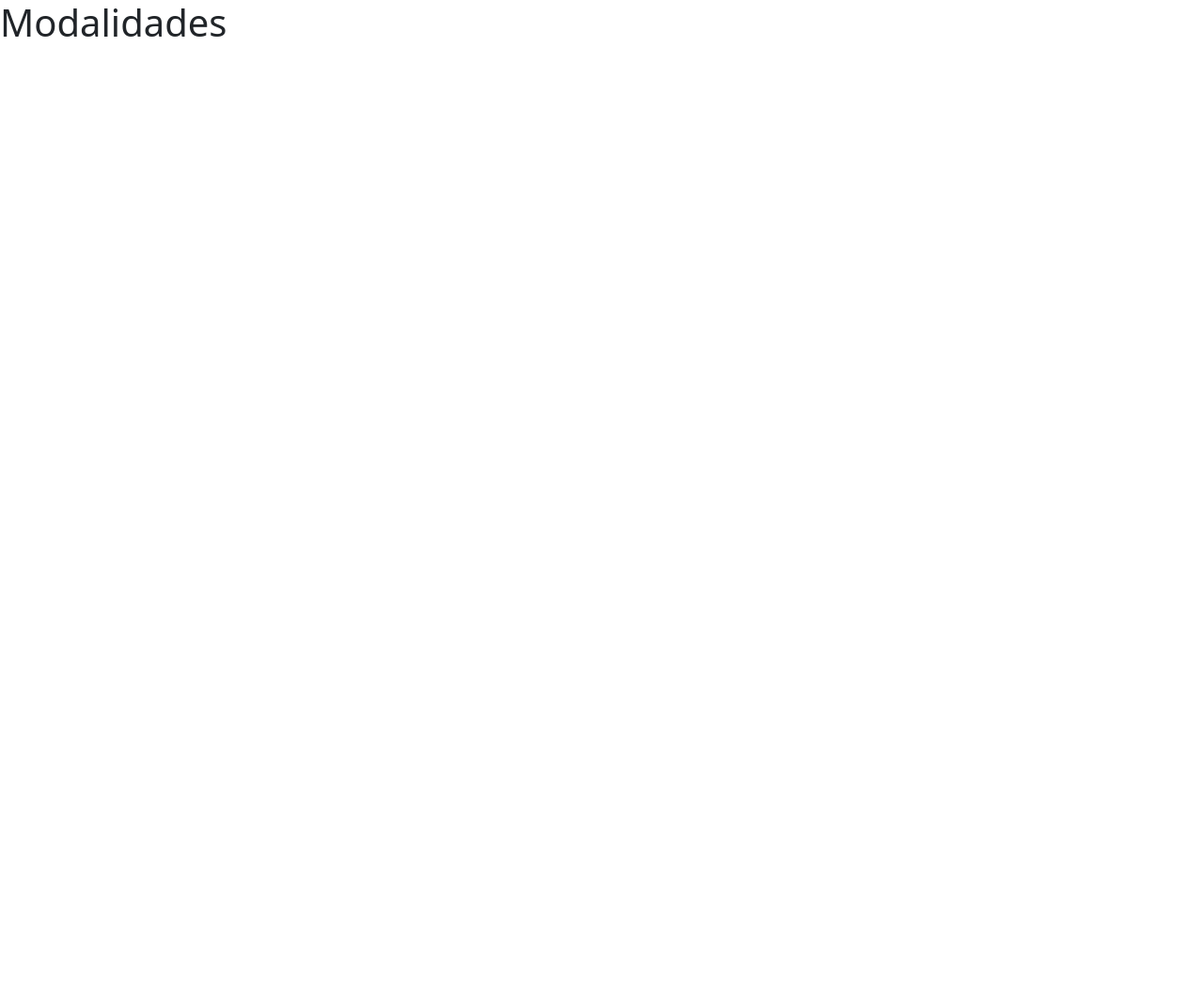
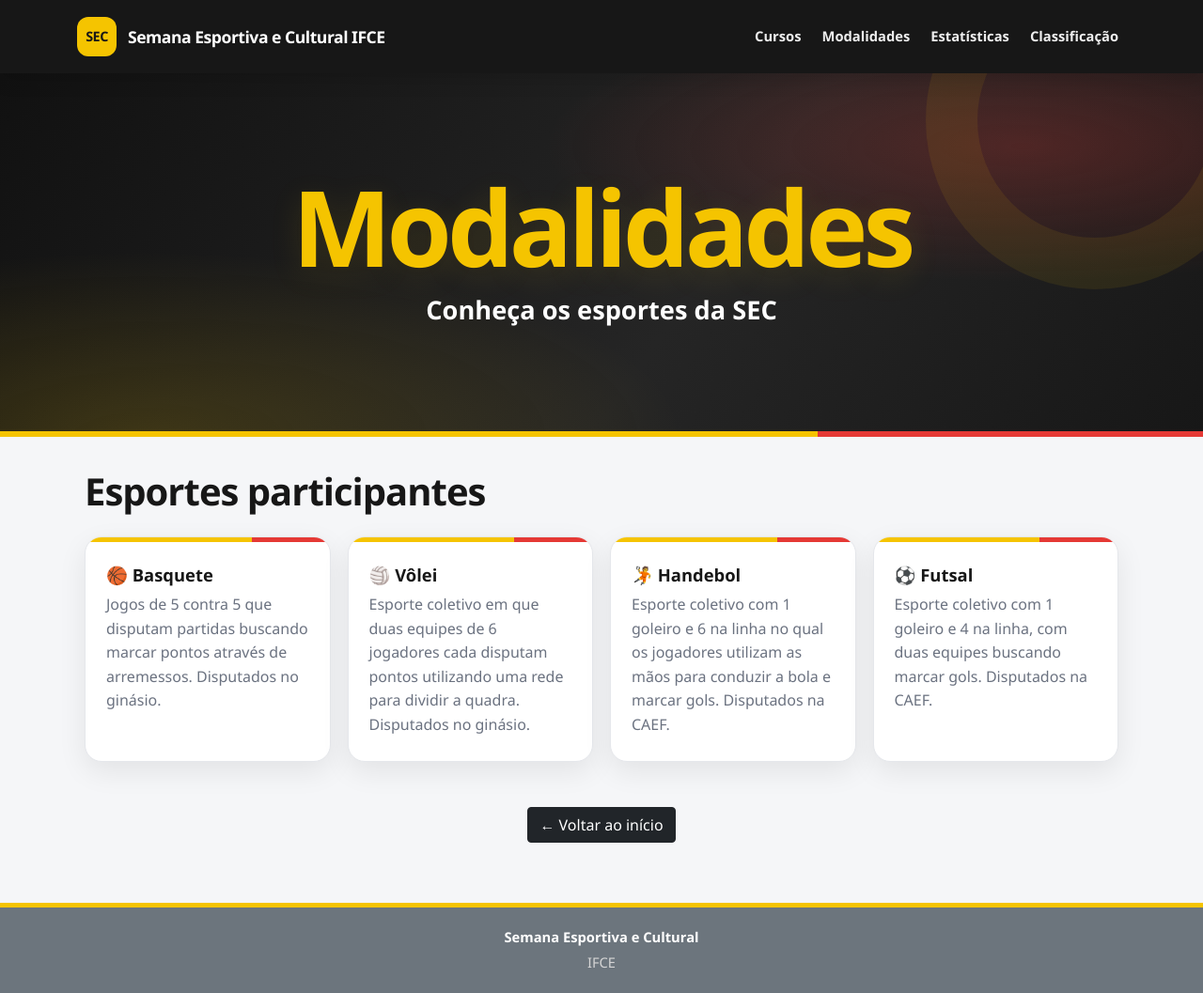
Before and after one commit to theleco09/ifce-sec, a website: page modalidades.html in a window 1280 px wide. Shown: the whole page at 94% size. Before the commit the page ends 800 px from the top, so only its background shows below. Drawn offline with nearby package versions, Linux system fonts and the light colour scheme.

Commit message:
adiciona página modalidades

```diff
--- a/modalidades.html
+++ b/modalidades.html
@@ -1,17 +1,104 @@
 <!DOCTYPE html>
-<html lang="pt-br">
+<html lang="pt-BR">
 
 <head>
     <meta charset="UTF-8">
+    <meta name="viewport" content="width=device-width, initial-scale=1.0">
+
+    <title>Modalidades | SEC IFCE</title>
+
+    <link href="https://cdn.jsdelivr.net/npm/bootstrap@5.0.2/dist/css/bootstrap.min.css" rel="stylesheet">
+
     <link rel="stylesheet" href="/css/style.css">
-    <link href="https://cdn.jsdelivr.net/npm/bootstrap@5.0.2/dist/css/bootstrap.min.css" rel="stylesheet">
-    <meta name="viewport" content="width=device-width, initial-scale=1.0">
-    <title>Modalidades</title>
 </head>
 
 <body>
 
-    <h1>Modalidades</h1>
+    <main>
+
+        <nav class="navbar navbar-light bg-secondary navbar-expand-lg">
+            <div class="container">
+
+                <a class="navbar-brand" href="/">
+                    Semana Esportiva e Cultural IFCE
+                </a>
+
+                <ul class="navbar-nav ms-auto">
+                    <li class="nav-item">
+                        <a class="nav-link" href="/cursos">Cursos</a>
+                    </li>
+
+                    <li class="nav-item">
+                        <a class="nav-link active" href="/modalidades">Modalidades</a>
+                    </li>
+
+                    <li class="nav-item">
+                        <a class="nav-link" href="/estatisticas">Estatísticas</a>
+                    </li>
+
+                    <li class="nav-item">
+                        <a class="nav-link" href="/classificacao">Classificação</a>
+                    </li>
+                </ul>
+
+            </div>
+        </nav>
+
+        <div class="bg-success text-black text-center p-5">
+            <h1>Modalidades</h1>
+            <h3>Conheça os esportes da SEC</h3>
+        </div>
+
+        <section class="modalidades">
+
+            <h2>Esportes participantes</h2>
+
+            <div class="cards">
+
+                <div class="card">
+                    <h3>🏀 Basquete</h3>
+                    <p>
+                        Jogos de 5 contra 5 que disputam partidas buscando marcar pontos através de arremessos. Disputados no ginásio.
+                    </p>
+                </div>
+
+                <div class="card">
+                    <h3>🏐 Vôlei</h3>
+                    <p>
+                        Esporte coletivo em que duas equipes de 6 jogadores cada disputam pontos utilizando uma rede para dividir a quadra. Disputados no ginásio.
+                    </p>
+                </div>
+
+                <div class="card">
+                    <h3>🤾 Handebol</h3>
+                    <p>
+                        Esporte coletivo com 1 goleiro e 6 na linha no qual os jogadores utilizam as mãos para conduzir a bola e marcar gols. Disputados na CAEF.
+                    </p>
+                </div>
+
+                <div class="card">
+                    <h3>⚽ Futsal</h3>
+                    <p>
+                        Esporte coletivo com 1 goleiro e 4 na linha, com duas equipes buscando marcar gols. Disputados na CAEF.
+                    </p>
+                </div>
+
+            </div>
+
+            <div class="text-center mt-5">
+                <a href="/" class="btn btn-dark">
+                    ← Voltar ao início
+                </a>
+            </div>
+
+        </section>
+
+    </main>
+
+    <footer class="bg-secondary text-center py-3 mt-auto">
+        <p>Semana Esportiva e Cultural</p>
+        <p>IFCE</p>
+    </footer>
 
 </body>
 
```
